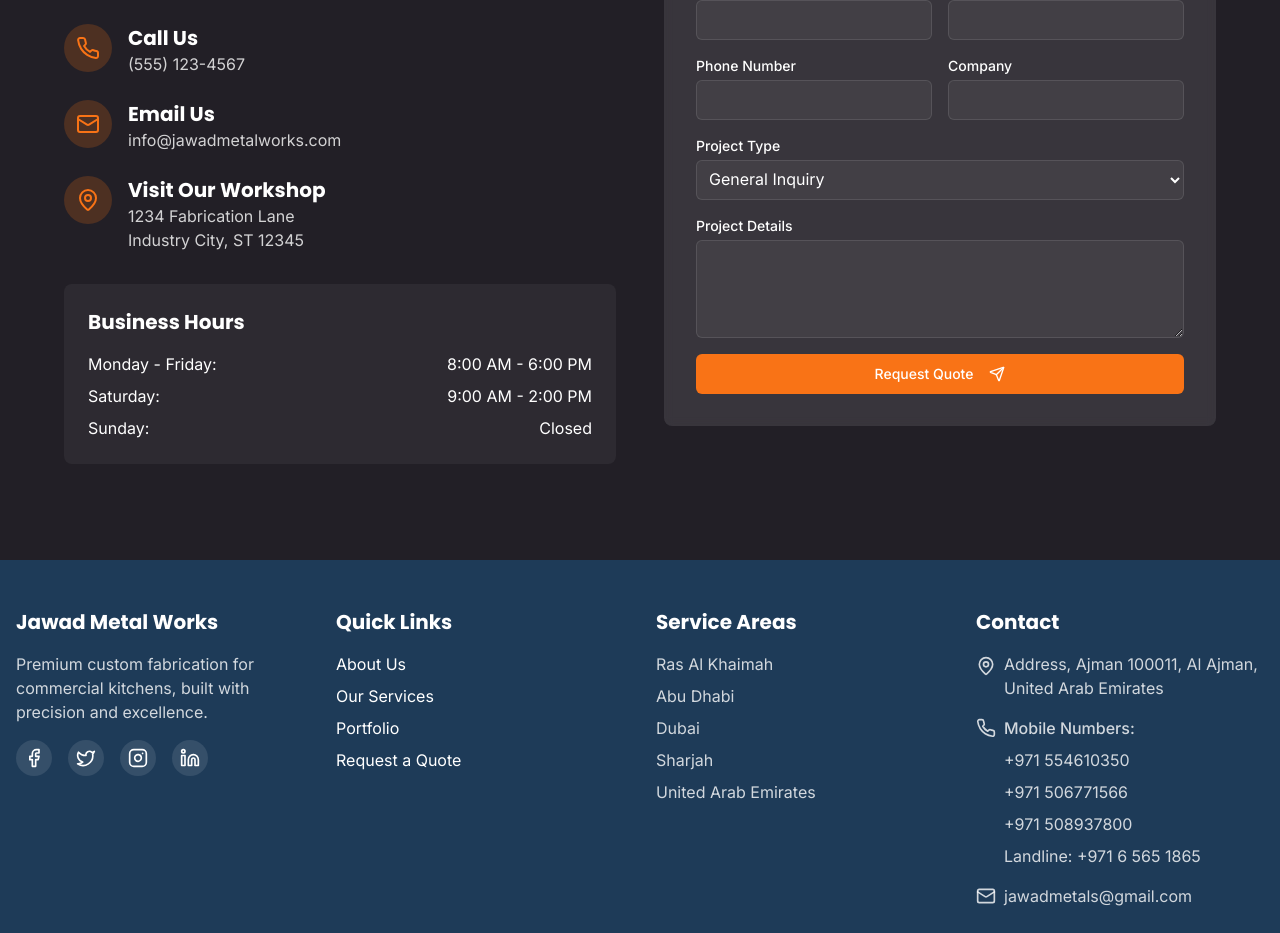
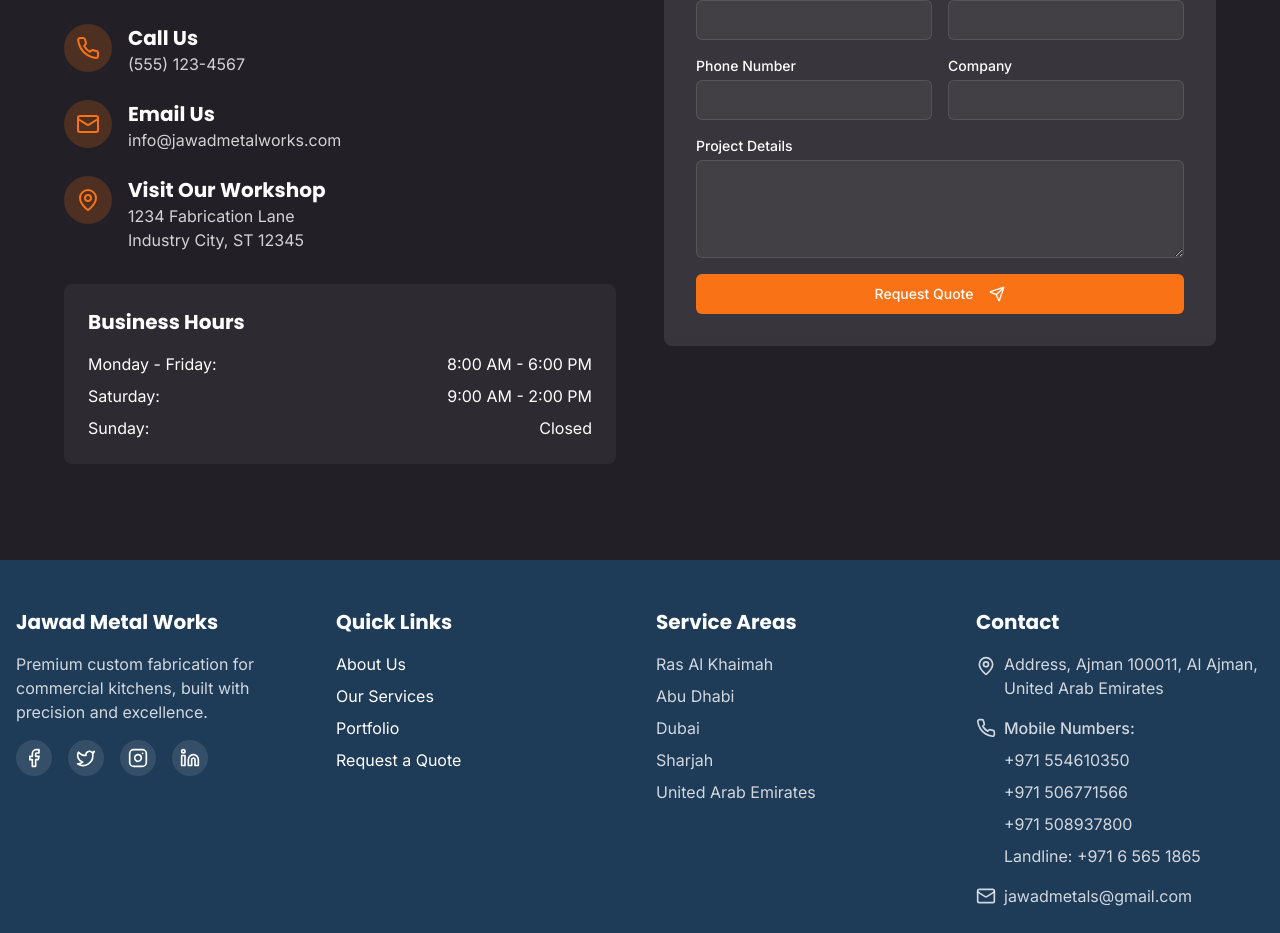
Before and after one commit to muhammedadnanv/metalcraft-webforge-design, a React (Vite) app: page / in a window 1280 px wide. Shown: the part 4053-4986 px from the top of the page. Built offline with nearby package versions, Linux system fonts and the light colour scheme.

Commit message:
Remove unused code

```diff
--- a/src/components/Contact.tsx
+++ b/src/components/Contact.tsx
@@ -178,24 +178,6 @@ Message: ${formData.message}`;
                 </div>
 
                 <div>
-                  <label htmlFor="project" className="block text-sm font-medium mb-1">Project Type</label>
-                  <select
-                    id="project"
-                    name="project"
-                    value={formData.project}
-                    onChange={handleChange}
-                    className="w-full p-2 rounded-md bg-white/5 border border-white/10 text-white"
-                  >
-                    <option value="General Inquiry">General Inquiry</option>
-                    <option value="Exhaust Hood Systems">Exhaust Hood Systems</option>
-                    <option value="Worktables & Prep Stations">Worktables & Prep Stations</option>
-                    <option value="Sinks & Washing Stations">Sinks & Washing Stations</option>
-                    <option value="Equipment Stands">Equipment Stands</option>
-                    <option value="Custom Project">Custom Project</option>
-                  </select>
-                </div>
-
-                <div>
                   <label htmlFor="message" className="block text-sm font-medium mb-1">Project Details</label>
                   <Textarea
                     id="message"
```
